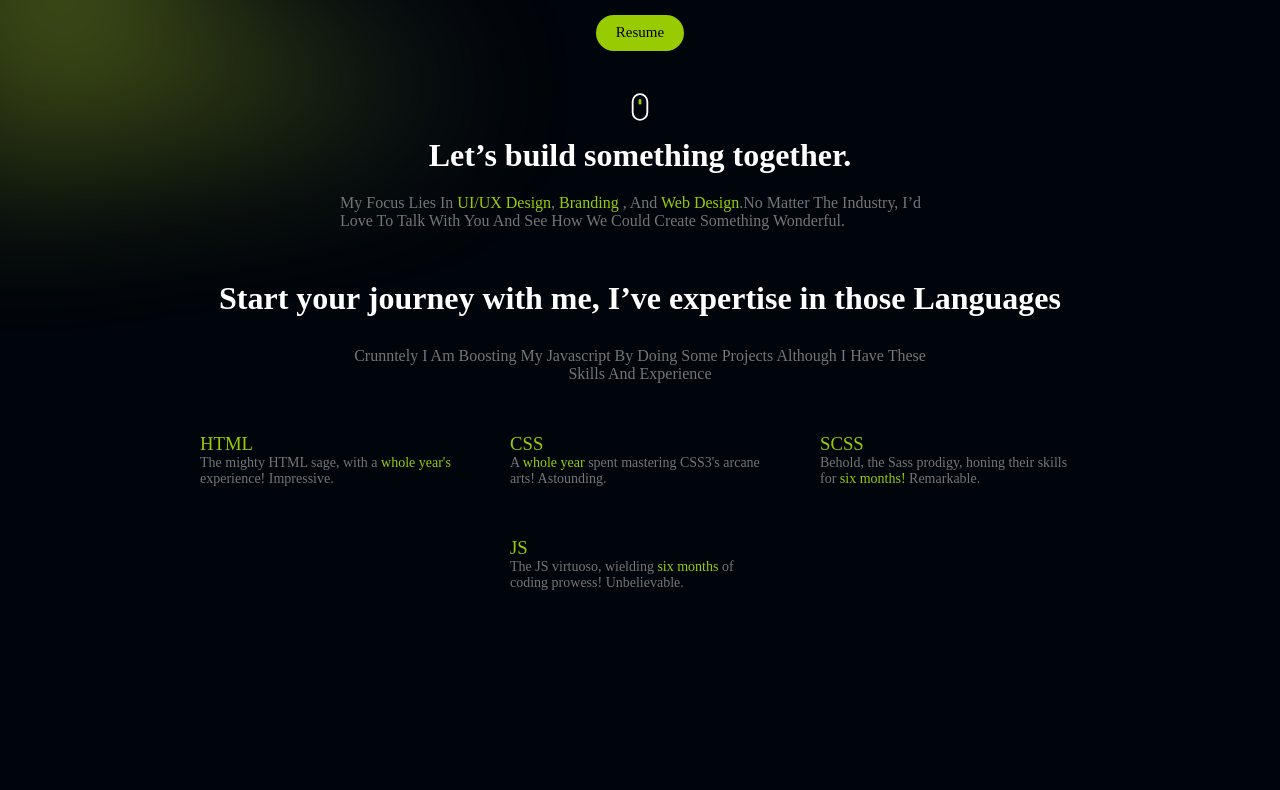
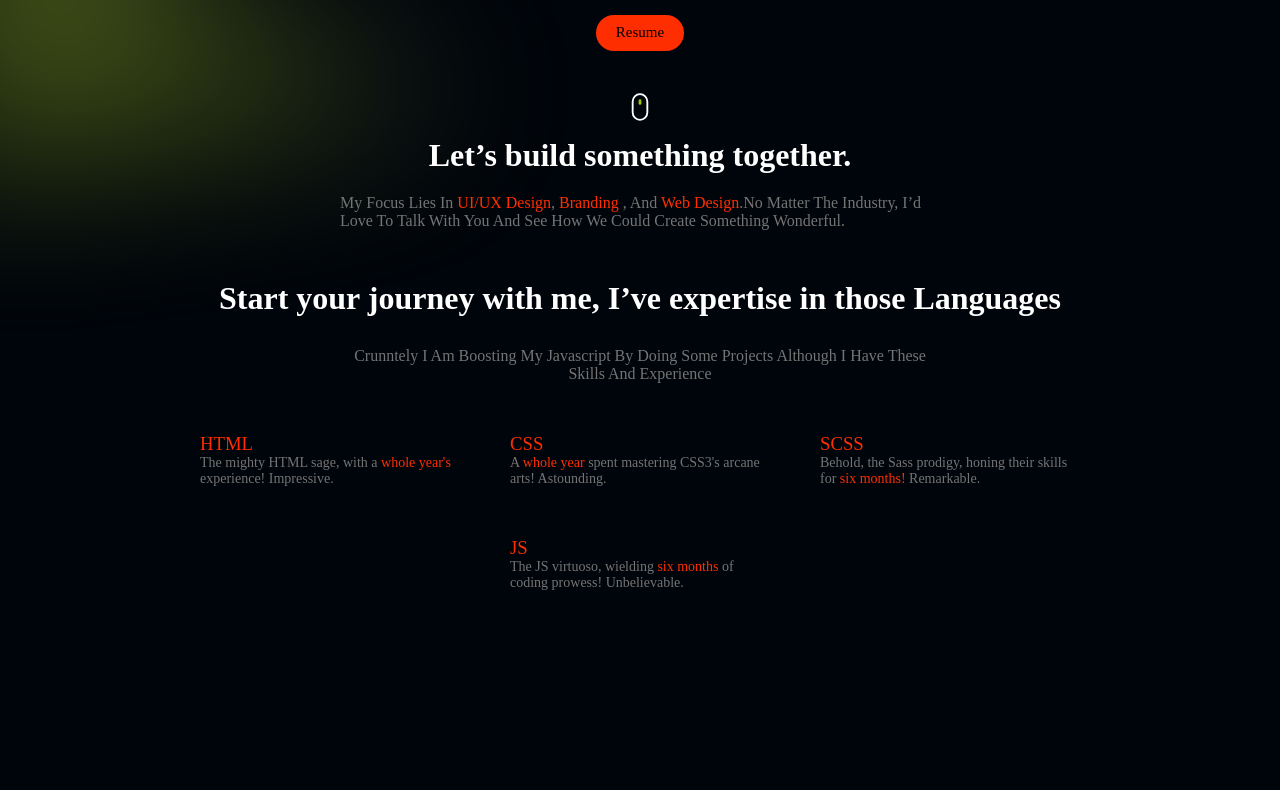
Before and after one commit to theajmalrazaq/ajmalrazaqbhatti.github.io, a plain HTML site: page index.html in a window 1280 px wide. Shown: the part 831-1621 px from the top of the page. Drawn offline with nearby package versions, Linux system fonts and the light colour scheme; files that its build step writes are made by us from their sources; a web font is replaced by a local one.

Commit message:
Update _colors.scss

```diff
--- a/scss/globals/_colors.scss
+++ b/scss/globals/_colors.scss
@@ -1,5 +1,5 @@
 :root {
-  --color-red: #99cc00;
+  --color-red: #FF2E00;
   --color-dark: #00050b;
   --color-grey: #747474;
   --color-white: #ffffff;
```
